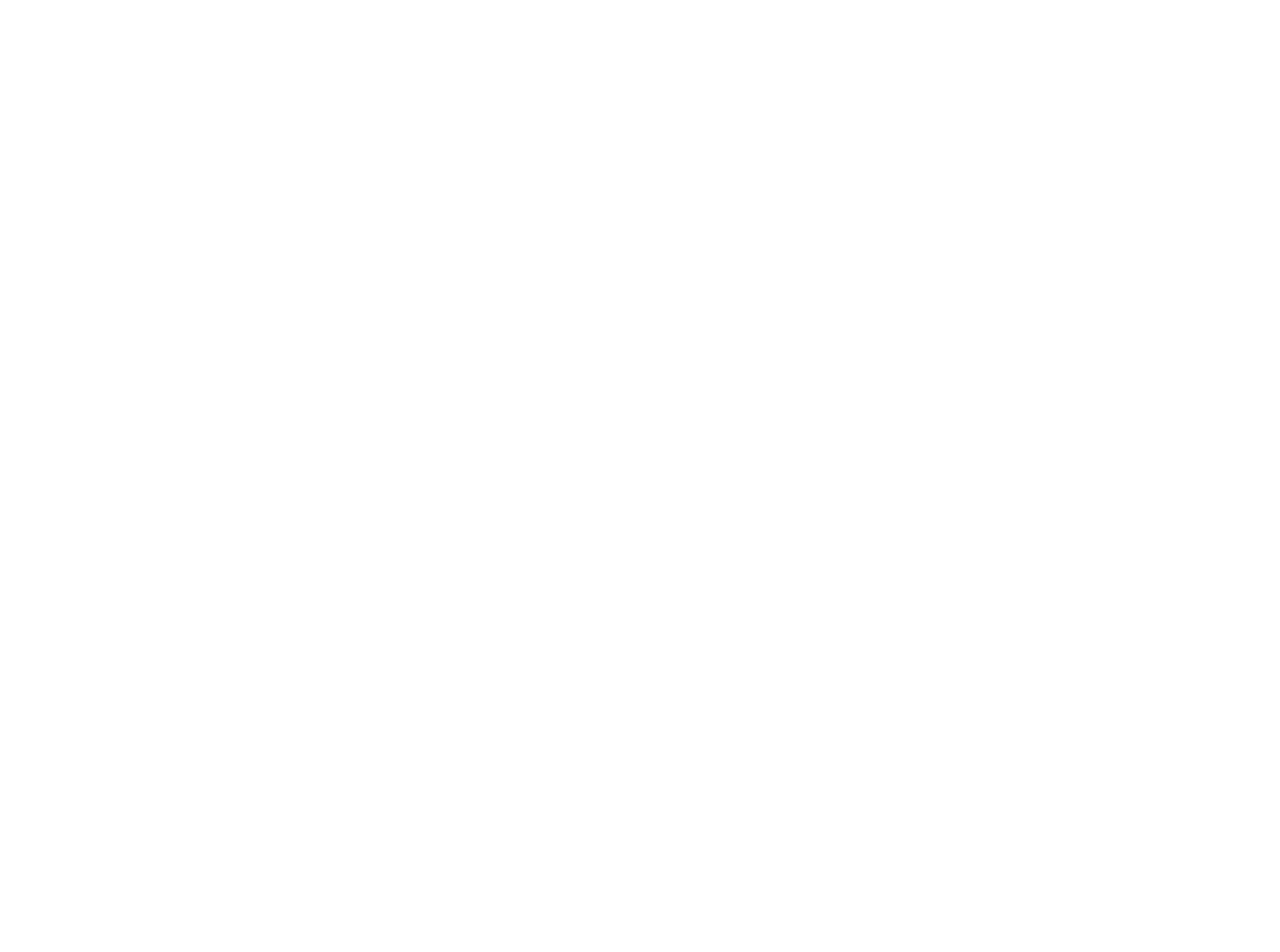
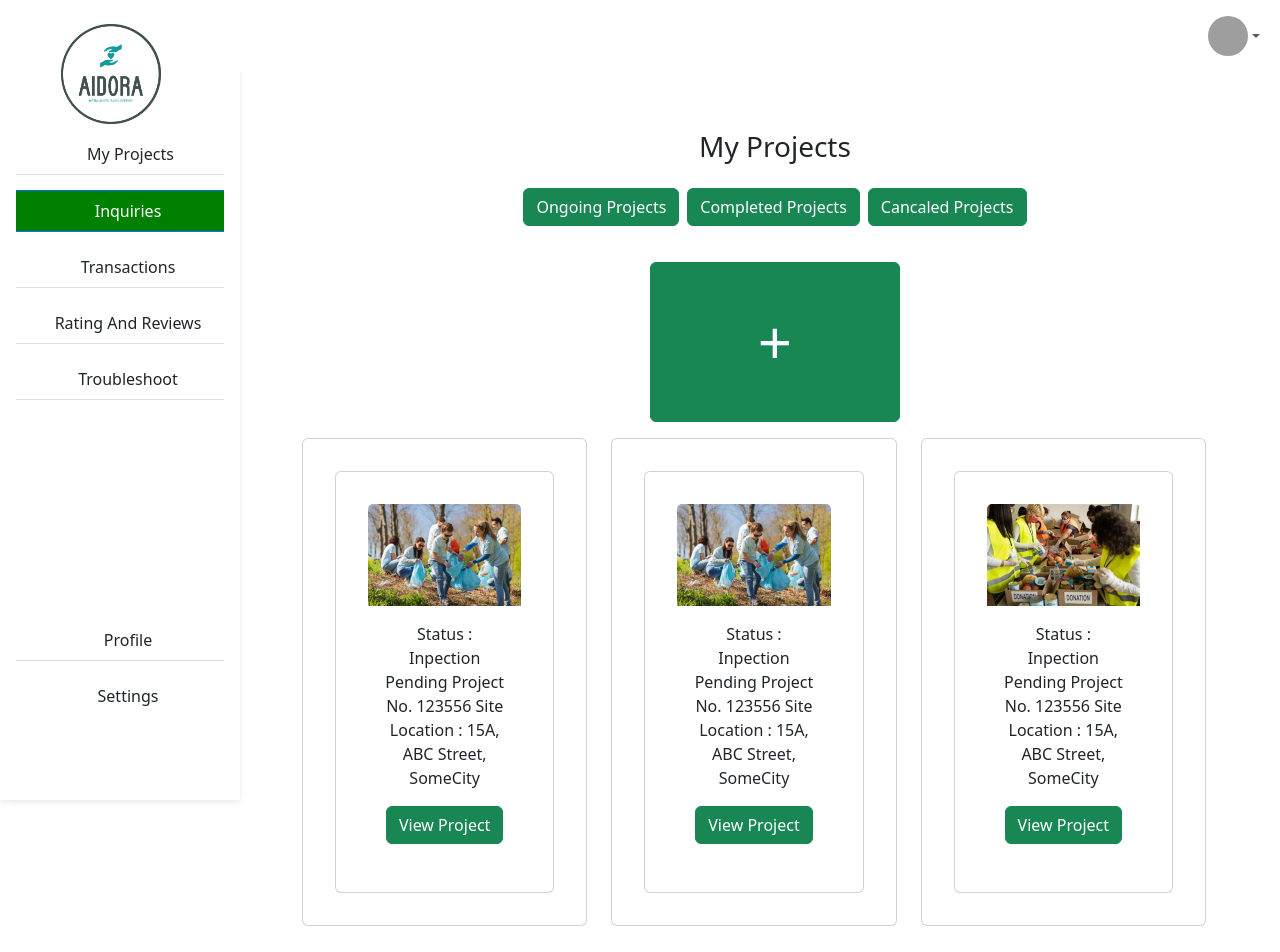
Before and after one commit to Navindu-Kavishka/aidora-frontend, a React (Vite) app: page /dashboard in a window 1280 px wide. Before the commit this address had no page. Shown: the top 952 px of the page. Before the commit the page ends 800 px from the top, so only its background shows below. Built offline with nearby package versions, Linux system fonts and the light colour scheme; grey boxes are pictures that could not be loaded.

Commit message:
FundDashboard Done

```diff
--- a/package.json
+++ b/package.json
@@ -18,6 +18,7 @@
     "@mui/styled-engine-sc": "^6.0.0-alpha.18",
     "bootstrap": "^5.3.3",
     "install": "^0.13.0",
+    "mdb-react-ui-kit": "^8.0.0",
     "npm": "^10.8.0",
     "react": "^18.2.0",
     "react-bootstrap": "^2.10.2",
--- a/src/App.jsx
+++ b/src/App.jsx
@@ -7,6 +7,7 @@
 import FundLogin from './pages/FundLogin/FundLogin'
 import FundRegister from './pages/FundRegister/FundRegister'
 import SideBar from './layouts/SideBar/SideBar'
+import FundDashboard from './pages/FundDashboard/FundDashboard'
 
 
 function App() {
@@ -19,6 +20,8 @@
       <Route path="/login" element={<FundLogin/>}></Route>
       <Route path="/register" element={<FundRegister/>}></Route>
       <Route path="/sidebar" element={<SideBar/>}></Route>
+      <Route path="/dashboard" element={<FundDashboard/>}></Route>
+
       </Routes>
       </BrowserRouter>
 
--- a/src/layouts/SideBar/SideBar.jsx
+++ b/src/layouts/SideBar/SideBar.jsx
@@ -2,6 +2,7 @@
 import React from 'react';
 
 const SideBar = () => {
+
   return (
     <header>
       {/* Sidebar */}
--- /dev/null
+++ b/src/pages/FundDashboard/FundDashboard.jsx
@@ -0,0 +1,130 @@
+import React from 'react';
+import SideBar from '../../layouts/SideBar/SideBar';
+
+const FundDashboard = () => {
+    return (
+        <div style={{ height: '100%' }}>
+            {/* Sidebar */}
+            <SideBar />
+            {/* Sidebar */}
+
+            {/* Additional Section */}
+            <div style={{ height: '100%', marginLeft: '240px', paddingTop: 0, marginTop: 0 }}>
+                {/* Navbar */}
+                <nav style={{ marginLeft: '240px' }} id="main-navbar" className="navbar navbar-expand-lg navbar-light bg-white fixed-top">
+                    {/* Container wrapper */}
+                    <div className="container-fluid">
+                        {/* Right links */}
+                        <ul className="navbar-nav ms-auto d-flex flex-row">
+                            {/* Notification dropdown */}
+                            {/* Avatar */}
+                            <li className="nav-item dropdown">
+                                <a
+                                    className="nav-link dropdown-toggle hidden-arrow d-flex align-items-center"
+                                    href="#"
+                                    id="navbarDropdownMenuLink"
+                                    role="button"
+                                    data-mdb-toggle="dropdown"
+                                    aria-expanded="false"
+                                >
+                                    <img
+                                        src="src/b.jpg"
+                                        className="rounded-circle"
+                                        height="40px"
+                                        alt="Avatar"
+                                        loading="lazy"
+                                        width="40px"
+                                    />
+                                </a>
+                                <ul className="dropdown-menu dropdown-menu-end" aria-labelledby="navbarDropdownMenuLink">
+                                    <li>
+                                        <a className="dropdown-item" href="#">My profile</a>
+                                    </li>
+                                    <li>
+                                        <a className="dropdown-item" href="#">Settings</a>
+                                    </li>
+                                    <li>
+                                        <a className="dropdown-item" href="#">Logout</a>
+                                    </li>
+                                </ul>
+                            </li>
+                        </ul>
+                    </div>
+                    {/* Container wrapper */}
+                </nav>
+                {/* Navbar */}
+
+                {/* Additional Section Content */}
+                <div style={{ height: '100%', marginLeft: '240px', padding: 0, margin: 0 }} className="container mt-5">
+                    <div className="row" >
+                        <div className="col" style={{marginTop:'50px',marginLeft:'30px'}}>
+                            <h3>My Projects</h3>
+                        </div>
+                    </div>
+                    <div className="row mt-3">
+                        <div className="col" style={{marginLeft:'30px'}}>
+                            <button className="btn btn-success">Ongoing Projects</button>
+                            <button className="btn btn-success mx-2">Completed Projects</button>
+                            <button className="btn btn-success">Cancaled Projects</button>
+                        </div>
+                    </div>
+                    <div className="row mt-3">
+                    <div className="col d-flex align-items-center justify-content-center" style={{ marginLeft: '30px',marginTop:'20px'}}>
+    <button className="btn btn-success" style={{height:'160px',width:'250px',fontSize: '60px'}}>+</button>
+</div>
+
+                    </div>
+                    <div className="row mt-3" style={{marginRight:'30px'}}>
+    <div className="col" style={{ marginLeft: '30px' }}>
+        <div className="card">
+        <div className="card h-100">
+            <img src="src/J.jpg" className="card-img-top" alt="Card 1" />
+            <div className="card-body text-center">
+
+                <p className="card-text">Status : Inpection Pending
+Project No. 123556
+Site Location : 15A, ABC Street, SomeCity</p>
+                <button className="btn btn-success">View Project</button>
+            </div>
+        </div>
+    </div>
+    </div>
+    <div className="col">
+        <div className="card">
+        <div className="card h-100">
+            <img src="src/J.jpg" className="card-img-top" alt="Card 2" />
+            <div className="card-body text-center">
+
+                <p className="card-text">Status : Inpection Pending
+Project No. 123556
+Site Location : 15A, ABC Street, SomeCity</p>
+                <button className="btn btn-success">View Project</button>
+            </div>
+        </div>
+    </div>
+    </div>
+    <div className="col">
+        <div className="card">
+        <div className="card h-100">
+            <img src="src/OIP (1).jpg" className="card-img-top" alt="Card 3" />
+            <div className="card-body text-center">
+
+                <p className="card-text">Status : Inpection Pending
+Project No. 123556
+Site Location : 15A, ABC Street, SomeCity</p>
+                <button className="btn btn-success">View Project</button>
+            </div>
+        </div>
+    </div>
+</div>
+
+                    </div>
+                </div>
+                {/* Additional Section Content */}
+            </div>
+            {/* Additional Section */}
+        </div>
+    );
+};
+
+export default FundDashboard;
```
Also changed, not shown: 1 other file (tests, documents, lock files or other folders).
